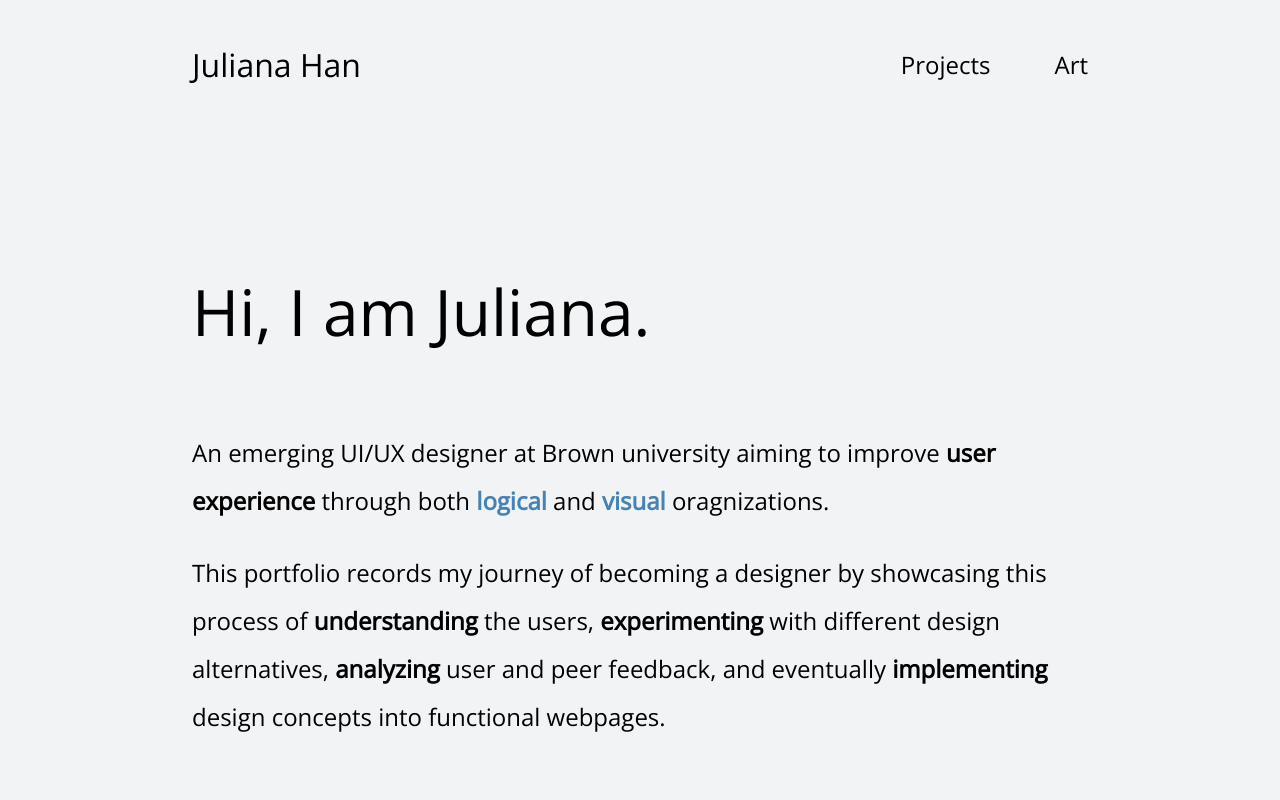
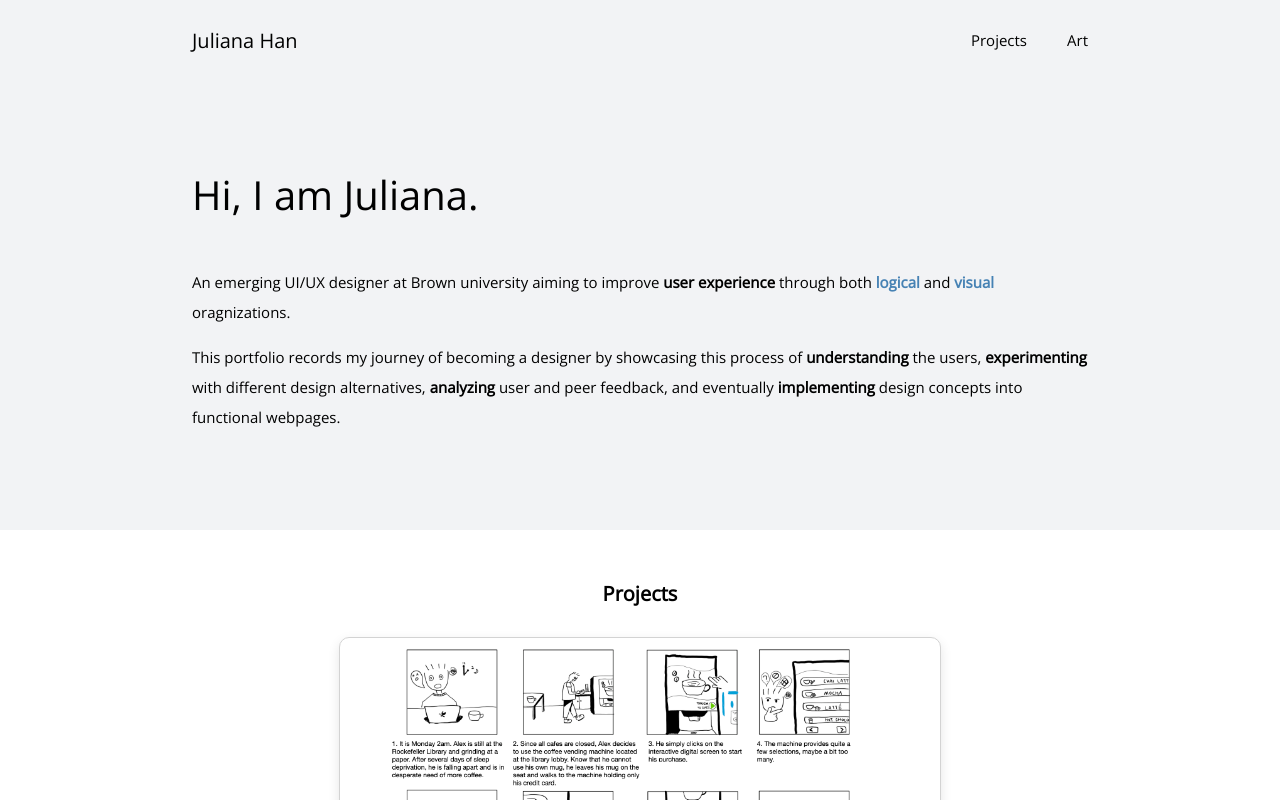
Before and after one commit to julianahyc1225/Portfolio, a React (Create React App) app: page /#/ in a window 1280 px wide. Shown: the top 800 px of the page. Built offline with nearby package versions, Linux system fonts and the light colour scheme.

Commit message:
Add files via upload

```diff
--- a/src/index.css
+++ b/src/index.css
@@ -1,5 +1,5 @@
 html{
-  font-size: 16px;
+  font-size: 10px;
 }
 
 body {
```
